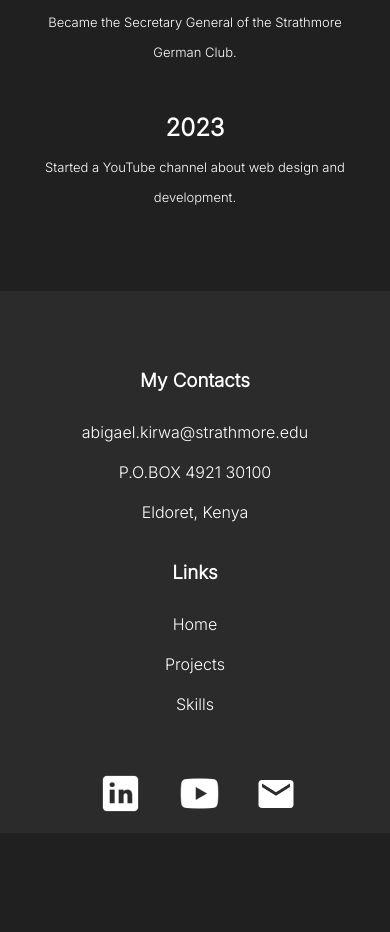
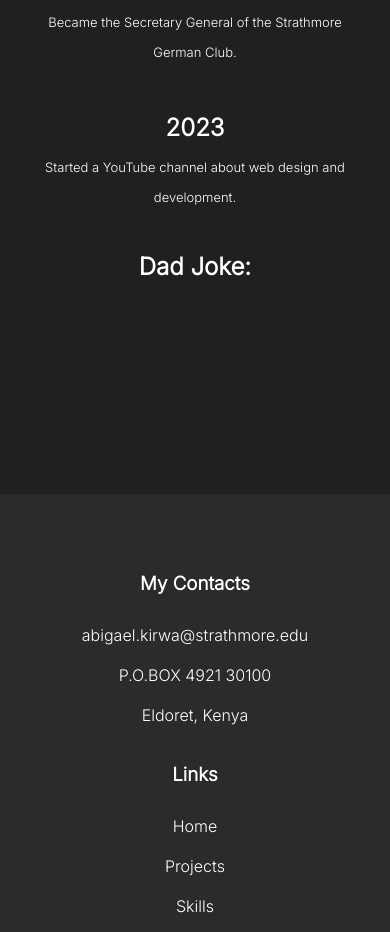
Before and after one commit to AbigaelKirwa/AbigaelKirwaPortfolioReact, a React (Create React App) app: page / in a window 390 px wide. Shown: the part 4380-5312 px from the top of the page. Before the commit the page ends 5213 px from the top, so only its background shows below. Built offline with nearby package versions, Linux system fonts and the light colour scheme; no server answers.

Commit message:
feat(api)added api component for dad jokes

```diff
--- a/package.json
+++ b/package.json
@@ -1,4 +1,5 @@
 {
+  "homepage": "https://AbigaelKirwa.github.io/AbigaelKirwaPortfolioReact",
   "name": "portfolio",
   "version": "0.1.0",
   "private": true,
@@ -12,6 +13,8 @@
     "web-vitals": "^2.1.4"
   },
   "scripts": {
+    "predeploy": "npm run build",
+    "deploy": "gh-pages -d build",
     "start": "react-scripts start",
     "build": "react-scripts build",
     "test": "react-scripts test",
@@ -34,5 +37,8 @@
       "last 1 firefox version",
       "last 1 safari version"
     ]
+  },
+  "devDependencies": {
+    "gh-pages": "^6.1.1"
   }
 }
--- a/src/App.css
+++ b/src/App.css
@@ -548,3 +548,29 @@ footer .social_media div{
         padding-top: 20%;
     }
 }
+#api_page_joke{
+    text-align: center;
+    color: #FFFFFF;
+    padding-bottom: 5%;
+}
+#api_page_joke h2{
+    padding-bottom: 5%;
+}
+#api_page_joke p{
+    font-size: 20px;
+}
+@media only screen and (max-width: 775px) {
+    #api_page_joke p{
+        font-size: 15px;
+    }
+    #api_page_joke{
+        padding-left: 5%;
+        padding-right: 5%;
+        padding-bottom: 10%;
+    }
+}
+@media only screen and (max-width: 545px) {
+    #api_page_joke{
+        padding-top: 30%;
+    }
+}
--- a/src/App.js
+++ b/src/App.js
@@ -1,4 +1,5 @@
 import './App.css';
+import ChuckNorrisJoke from './components/ApiPage';
 import Footer from './components/Footer';
 import Home from './components/Home';
 import Projects from './components/Projects';
@@ -12,6 +13,7 @@ function App() {
       <Projects/>
       <Skills/>
       <Resume/>
+      <ChuckNorrisJoke/>
       <Footer/>
     </div>
   );
--- /dev/null
+++ b/src/components/ApiPage.jsx
@@ -0,0 +1,33 @@
+import React, {useState, useEffect} from 'react';
+
+const ChuckNorrisJoke = ()=>{
+    const[joke, setJoke] = useState('');
+
+    useEffect(()=>{
+        const fetchJoke = async()=>{
+            try{
+                const response = await fetch('https://icanhazdadjoke.com/', {
+                    headers: {
+                        'Accept': 'text/plain',
+                    }
+                });
+                const data = await response.text();
+                setJoke(data)
+            }
+            catch(error){
+                console.error("Error fetching the joke:", error)
+            }
+        };
+        fetchJoke();
+    }, [])
+
+    return(
+        <div id='api_page_joke'>
+            <h2>Dad Joke: </h2>
+            <p>{joke}</p>
+        </div>
+    )
+
+}
+
+export default ChuckNorrisJoke;
```
Also changed, not shown: 1 other file (tests, documents, lock files or other folders).
